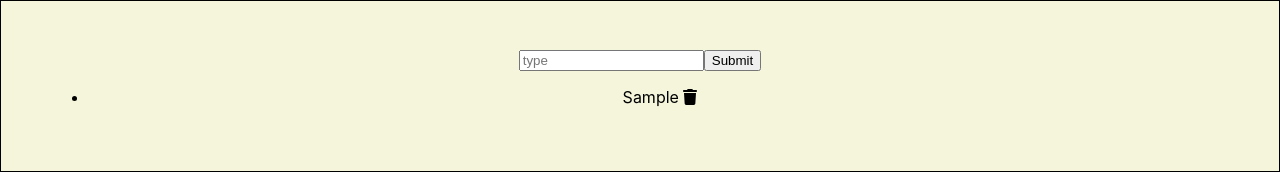
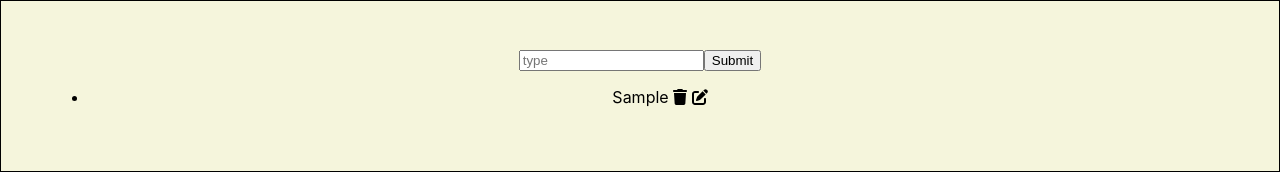
Before and after one commit to nashitshayan/react-practice, a React (Create React App) app in the folder codeEvolution/: page / in a window 1280 px wide. Both pictures are taken after typing "Sample" into the empty fields and a click on the button "Submit". Shown: the top 177 px of the page. Built offline with nearby package versions, Linux system fonts and the light colour scheme.

Commit message:
trying edit feat

```diff
--- a/codeEvolution/src/components/Overview.js
+++ b/codeEvolution/src/components/Overview.js
@@ -1,18 +1,54 @@
 import React from 'react';
 import { FontAwesomeIcon } from '@fortawesome/react-fontawesome';
-import { faTrash } from '@fortawesome/free-solid-svg-icons';
+import {
+	faTrash,
+	faEdit,
+	faCircleCheck,
+} from '@fortawesome/free-solid-svg-icons';
 
 export default function Overview(props) {
-	const { tasks, numberOfTasks, deleteTask } = props;
+	const { tasks, deleteTask, isEditing, editTask, saveTask, taskInput } = props;
+
+	const handleTaskInput = (e) => {
+		// taskInput(e);
+	};
 	const handleDeleteTask = (e) => {
 		let id = e.target.closest('.icon').dataset.id;
 		deleteTask(id);
 	};
+
+	const handleEditTask = (e) => {
+		let id = e.target.closest('.icon').dataset.id;
+		let text = e.target.closest('.icon').parentElement.firstChild;
+		console.log('edit', text);
+		// editTask(id, text);
+	};
+	const handleSaveTask = (e) => {
+		let id = e.target.closest('.icon').dataset.id;
+		let text = e.target.closest('.icon').parentElement.firstChild;
+		console.log('save', text);
+		//saveTask();
+	};
+	const taskList = tasks.map((task) => {
+		if (isEditing) {
 			return (
-		<>
-			{/* <span>{numberOfTasks}</span> */}
-			<ul>
-				{tasks.map((task) => (
+				<p>
+					<input
+						type='text'
+						placeholder='type'
+						onChange={handleTaskInput}
+						value={task.text}
+					/>
+					<FontAwesomeIcon
+						icon={faCircleCheck}
+						onClick={handleSaveTask}
+						className='icon'
+						data-id={task.id}
+					/>
+				</p>
+			);
+		} else {
+			return (
 				<li key={task.id}>
 					{task.text}{' '}
 					<FontAwesomeIcon
@@ -20,10 +56,21 @@ export default function Overview(props) {
 						onClick={handleDeleteTask}
 						className='icon'
 						data-id={task.id}
+					/>{' '}
+					<FontAwesomeIcon
+						icon={faEdit}
+						onClick={handleEditTask}
+						className='icon'
+						data-id={task.id}
 					/>
 				</li>
-				))}
-			</ul>
+			);
+		}
+	});
+	return (
+		<>
+			{/* <span>{numberOfTasks}</span> */}
+			<ul>{taskList}</ul>
 		</>
 	);
 }
--- a/codeEvolution/src/components/Tasks.js
+++ b/codeEvolution/src/components/Tasks.js
@@ -9,9 +9,10 @@ class Tasks extends Component {
 			task: {
 				text: '',
 				id: uniqid(),
+				// isEditing: false,
 			},
 			tasks: [],
-			numberOfTasks: 0,
+			//numberOfTasks: 0,
 		};
 	}
 	handleTaskInput = (e) => {
@@ -19,6 +20,7 @@ class Tasks extends Component {
 			task: {
 				text: e.target.value,
 				id: this.state.task.id,
+				// isEditing: true,
 			},
 		});
 	};
@@ -29,7 +31,7 @@ class Tasks extends Component {
 				text: '',
 				id: uniqid(),
 			},
-			numberOfTasks: this.state.numberOfTasks + 1,
+			//numberOfTasks: this.state.numberOfTasks + 1,
 		});
 		e.preventDefault();
 	};
@@ -39,11 +41,25 @@ class Tasks extends Component {
 			tasks: this.state.tasks.filter((task) => task.id !== id),
 		});
 	};
+	// handleEditTask = (id, text) => {
+	// 	this.setState({
+	// 		task: {
+	// 			text: text,
+	// 			id: id,
+	// 			isEditing: true,
+	// 		},
+	// 	});
+	// };
+	// handleSaveTask = () => {
+	// 	this.setState({
+	// 		isEditing: false,
+	// 	});
+	// };
 	// componentDidUpdate() {
 	// 	// console.log(this.state.tasks.filter((task) => task.id !== '"l22rdf9d"'));
 	// }
 	render() {
-		const { task, tasks, numberOfTasks } = this.state;
+		const { task, tasks, numberOfTasks, isEditing } = this.state;
 		const box = {
 			border: '1px solid black',
 			backgroundColor: 'beige',
@@ -64,6 +80,10 @@ class Tasks extends Component {
 					tasks={tasks}
 					numberOfTasks={numberOfTasks}
 					deleteTask={this.handleDeleteTask}
+					// isEditing={isEditing}
+					// editTask={this.handleEditTask}
+					// saveTask={this.handleSaveTask}
+					// taskInput={this.handleTaskInput}
 				/>
 			</div>
 		);
```
Lines whose indentation alone changed are shown as unchanged.
